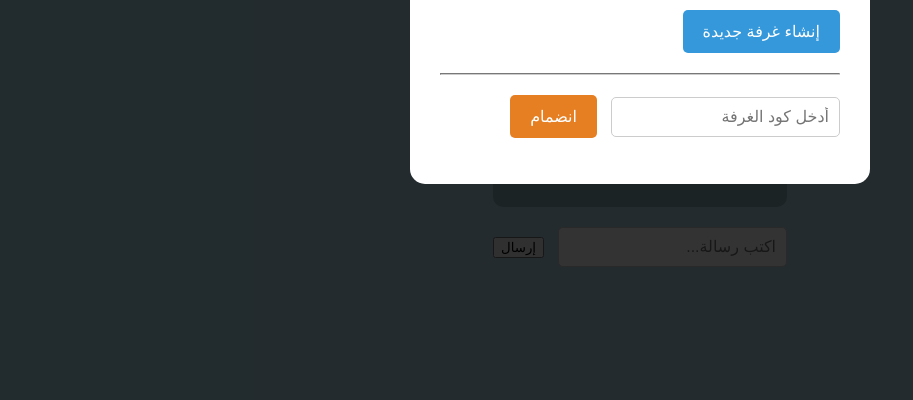
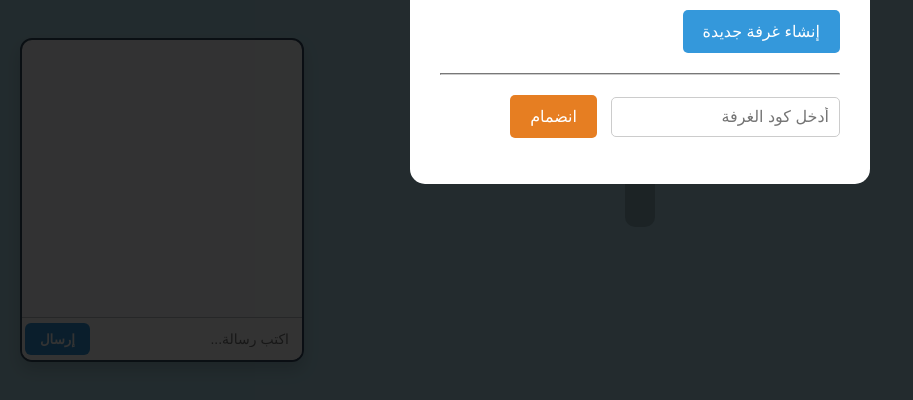
Before and after one commit to wazefapress/Uno-online, a website: page index.html in a window 1280 px wide. Shown: the part 358-758 px from the top of the page, without its empty margins (0-913 px from the left). Drawn offline with nearby package versions, Linux system fonts and the light colour scheme; no server answers.

Commit message:
Add styles for chat container and messages

```diff
--- a/style.css
+++ b/style.css
@@ -119,3 +119,86 @@
     cursor: pointer;
     font-weight: bold;
     }
+/* حاوية صندوق المحادثة بالكامل */
+#chat-container {
+    position: fixed;
+    bottom: 80px; /* ليكون مرتفعاً عن الفوتر الثابت */
+    left: 20px;
+    width: 280px;
+    height: 320px;
+    background-color: rgba(255, 255, 255, 0.95);
+    border: 2px solid #34495e;
+    border-radius: 12px;
+    display: flex;
+    flex-direction: column;
+    overflow: hidden;
+    box-shadow: 0 8px 16px rgba(0,0,0,0.15);
+    z-index: 999;
+}
+
+/* منطقة عرض الرسائل */
+#chat-messages {
+    flex: 1;
+    padding: 10px;
+    overflow-y: auto;
+    display: flex;
+    flex-direction: column;
+    gap: 8px;
+}
+
+/* تنسيق فقاعات الرسائل (المُرسل والمستقبل) */
+.chat-msg {
+    max-width: 85%;
+    padding: 8px 12px;
+    border-radius: 8px;
+    font-size: 14px;
+    line-height: 1.4;
+    word-break: break-word;
+}
+
+/* رسائلك أنت (باللون الأخضر المريح) */
+.msg-me {
+    background-color: #2ecc71;
+    color: white;
+    align-self: flex-start; /* محاذاة لليمين/اليسار حسب الاتجاه */
+    border-bottom-left-radius: 0;
+}
+
+/* رسائل الخصم (باللون الرمادي) */
+.msg-opponent {
+    background-color: #ecf0f1;
+    color: #2c3e50;
+    align-self: flex-end;
+    border-bottom-right-radius: 0;
+}
+
+/* منطقة الإدخال السفلى */
+#chat-input-area {
+    display: flex;
+    border-top: 1px solid #bdc3c7;
+    padding: 5px;
+    background-color: #fff;
+}
+
+#chat-input {
+    flex: 1;
+    border: none;
+    padding: 8px;
+    font-size: 14px;
+    outline: none;
+}
+
+#send-chat-btn {
+    background-color: #3498db;
+    color: white;
+    border: none;
+    padding: 0 15px;
+    border-radius: 6px;
+    cursor: pointer;
+    font-weight: bold;
+    transition: background 0.2s;
+}
+
+#send-chat-btn:hover {
+    background-color: #2980b9;
+        }
```
